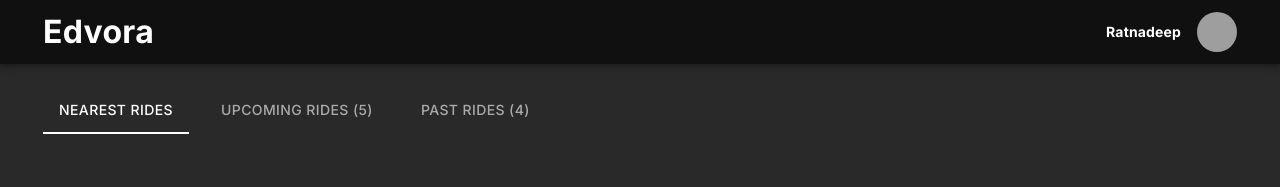
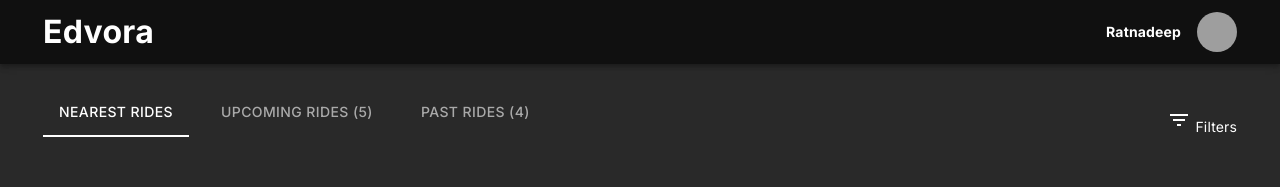
Before and after one commit to GraniteMask/nearest-ride-nextjs, a Next.js app: page / in a window 1280 px wide. Shown: the top 187 px of the page. Built offline with nearby package versions, Linux system fonts and the light colour scheme; grey boxes are pictures that could not be loaded.

Commit message:
layout designing

```diff
--- a/pages/index.js
+++ b/pages/index.js
@@ -2,6 +2,7 @@ import { useState } from "react";
 import Layout from "../components/Layout";
 import Tabs from '@mui/material/Tabs';
 import Tab from '@mui/material/Tab'
+import FilterListIcon from '@mui/icons-material/FilterList';
 
 export default function Home() {
   const [ride, setRide] = useState('nearest');
@@ -18,6 +19,7 @@ export default function Home() {
   }
   return (
     <Layout title="Nearest Ride">
+      <div>
         <Tabs
           value={ride}
           // textColor={rideType == ride ? "#FFF" : "#D0CBCB"}
@@ -30,7 +32,16 @@ export default function Home() {
           <Tab label="Nearest rides" value="nearest"  className="rideOptions"/>
           <Tab label="Upcoming rides (5)" value="upcoming" className="rideOptions" style={{marginLeft: "1rem"}} />
           <Tab label="Past rides (4)" value="past" className="rideOptions" style={{marginLeft: "1rem"}}/>
+          <div className="grow"></div>
+          <div style={{marginTop: "22px"}}>
+            <FilterListIcon /> Filters
+          </div>
+
         </Tabs>
+
+      </div>
+
+
     </Layout>
   )
 }
```
Lines whose indentation alone changed are shown as unchanged.
